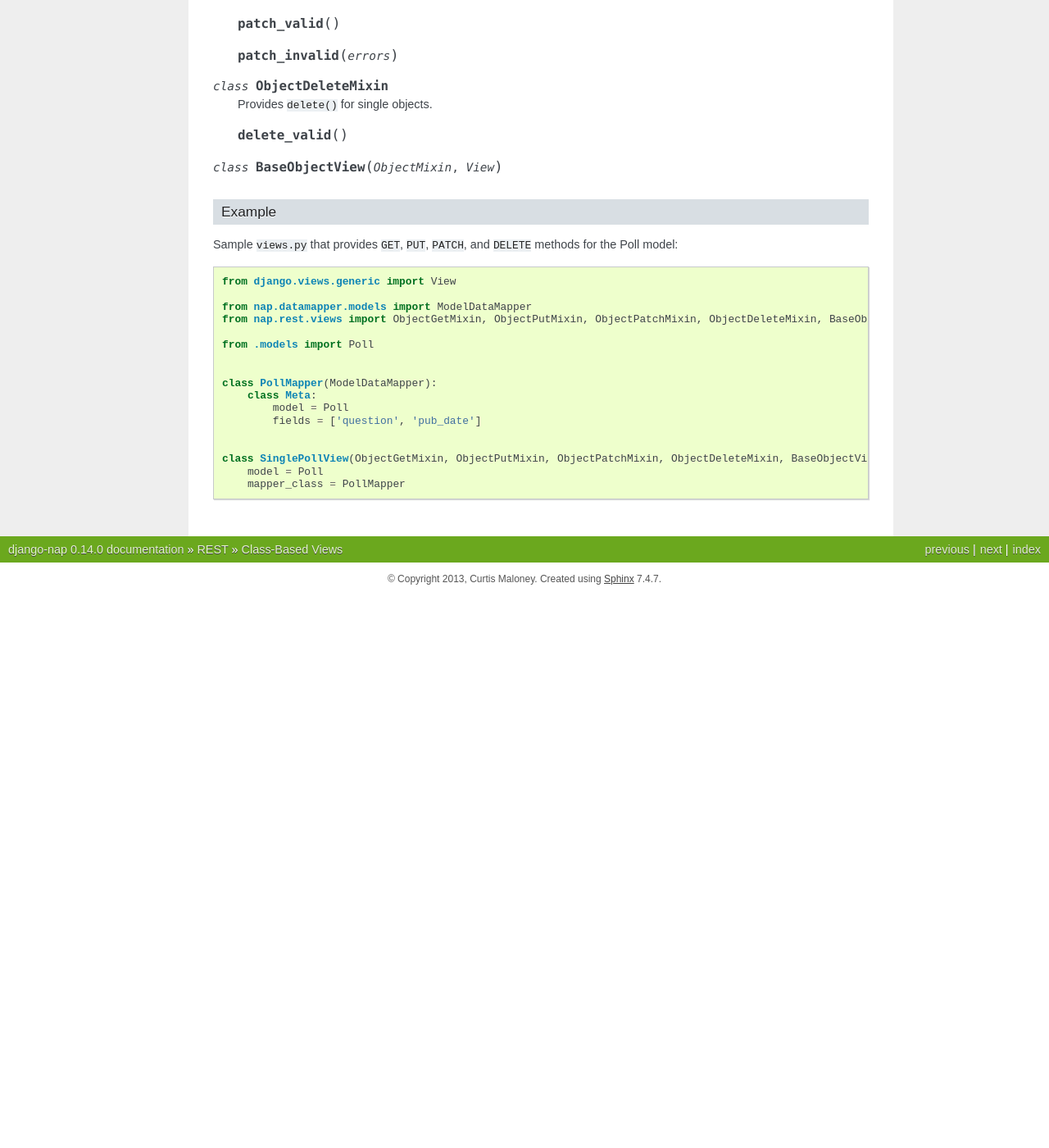
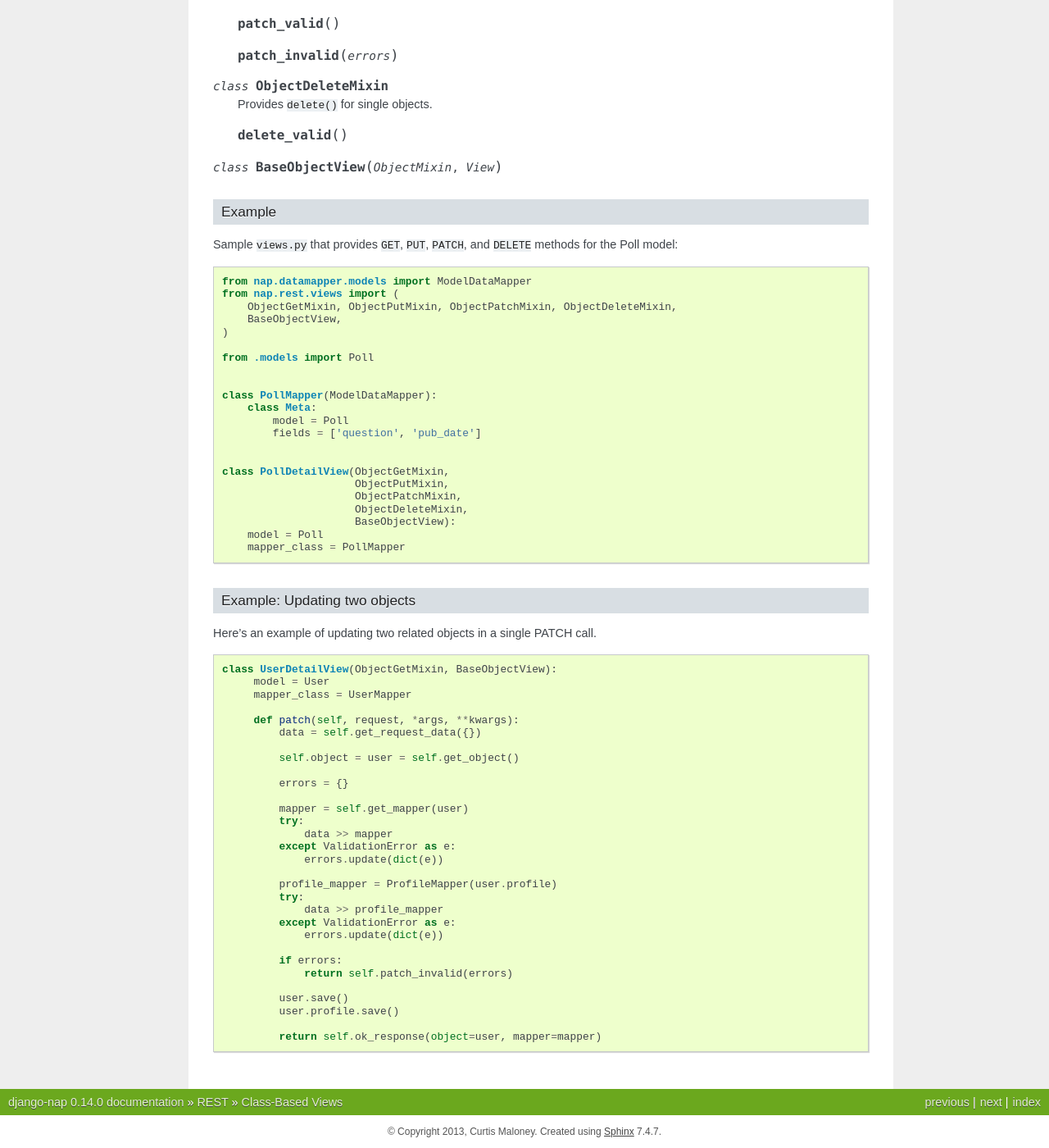
Before and after one commit to funkybob/django-nap, a Sphinx documentation site: the page built from docs/rest/views.rst, in a window 1280 px wide and 1400 px high, scrolled down 2326 px. Shown: the whole window at 82% size. Built offline with Sphinx 7.4.7, drawn with Linux system fonts in a browser that asks for light colours; pages that are not in the unit, such as notebooks, are missing from menus; before the commit the page ends 3052 px from its top, so only the background shows below that; some of the changed text lies outside the part shown.

Commit message:
Add sample of two-object update

```diff
--- a/docs/rest/views.rst
+++ b/docs/rest/views.rst
@@ -150,14 +150,16 @@ Single Object Classes
 Example
 -------
 
-Sample ``views.py`` that provides ``GET``, ``PUT``, ``PATCH``, and ``DELETE`` methods for the Poll model:
+Sample ``views.py`` that provides ``GET``, ``PUT``, ``PATCH``, and ``DELETE``
+methods for the Poll model:
 
 .. code-block:: python
 
-   from django.views.generic import View
-
    from nap.datamapper.models import ModelDataMapper
-   from nap.rest.views import ObjectGetMixin, ObjectPutMixin, ObjectPatchMixin, ObjectDeleteMixin, BaseObjectView
+   from nap.rest.views import (
+       ObjectGetMixin, ObjectPutMixin, ObjectPatchMixin, ObjectDeleteMixin,
+       BaseObjectView,
+   )
 
    from .models import Poll
 
@@ -168,6 +170,49 @@ Sample ``views.py`` that provides ``GET``, ``PUT``, ``PATCH``, and ``DELETE`` me
            fields = ['question', 'pub_date']
 
 
-   class SinglePollView(ObjectGetMixin, ObjectPutMixin, ObjectPatchMixin, ObjectDeleteMixin, BaseObjectView):
+   class PollDetailView(ObjectGetMixin,
+                        ObjectPutMixin,
+                        ObjectPatchMixin,
+                        ObjectDeleteMixin,
+                        BaseObjectView):
        model = Poll
        mapper_class = PollMapper
+
+
+Example: Updating two objects
+-----------------------------
+
+Here's an example of updating two related objects in a single PATCH call.
+
+.. code-block:: python
+
+   class UserDetailView(ObjectGetMixin, BaseObjectView):
+        model = User
+        mapper_class = UserMapper
+
+        def patch(self, request, *args, **kwargs):
+            data = self.get_request_data({})
+
+            self.object = user = self.get_object()
+
+            errors = {}
+
+            mapper = self.get_mapper(user)
+            try:
+                data >> mapper
+            except ValidationError as e:
+                errors.update(dict(e))
+
+            profile_mapper = ProfileMapper(user.profile)
+            try:
+                data >> profile_mapper
+            except ValidationError as e:
+                errors.update(dict(e))
+
+            if errors:
+                return self.patch_invalid(errors)
+
+            user.save()
+            user.profile.save()
+
+            return self.ok_response(object=user, mapper=mapper)
```
